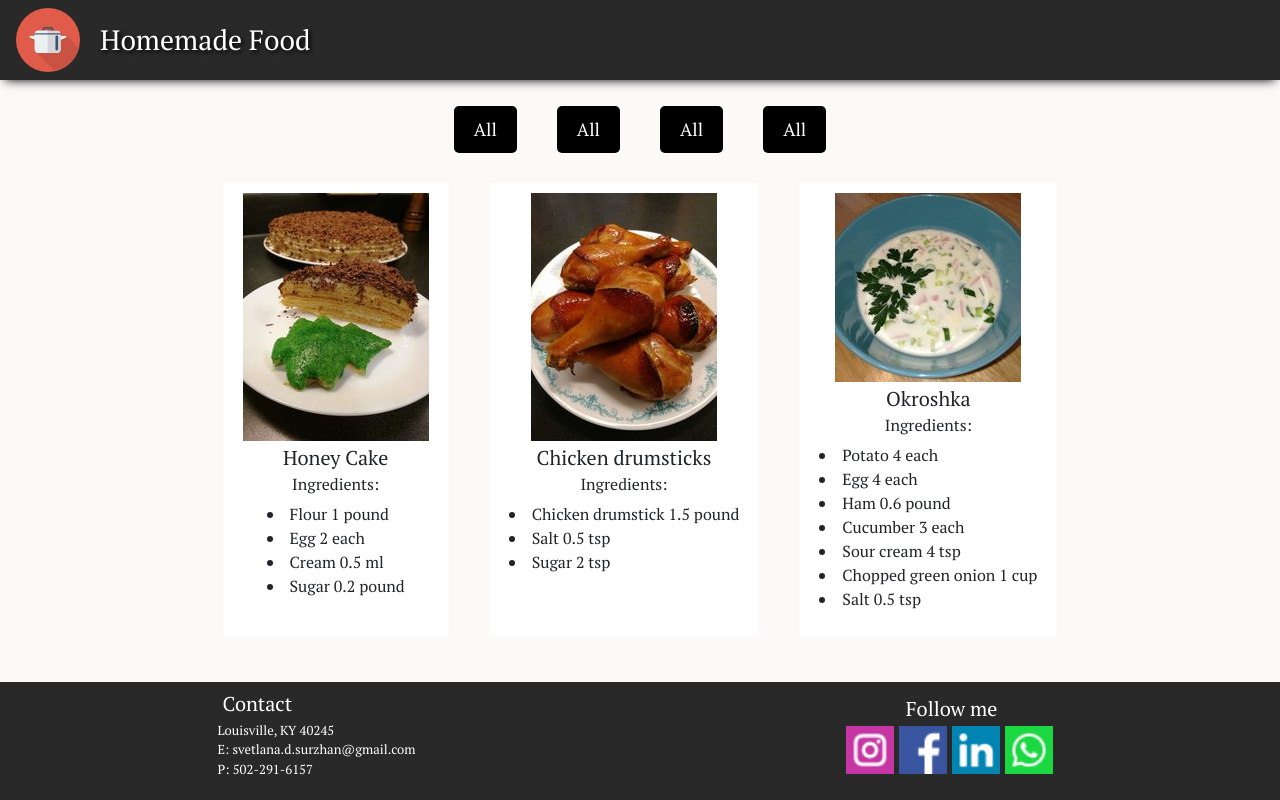
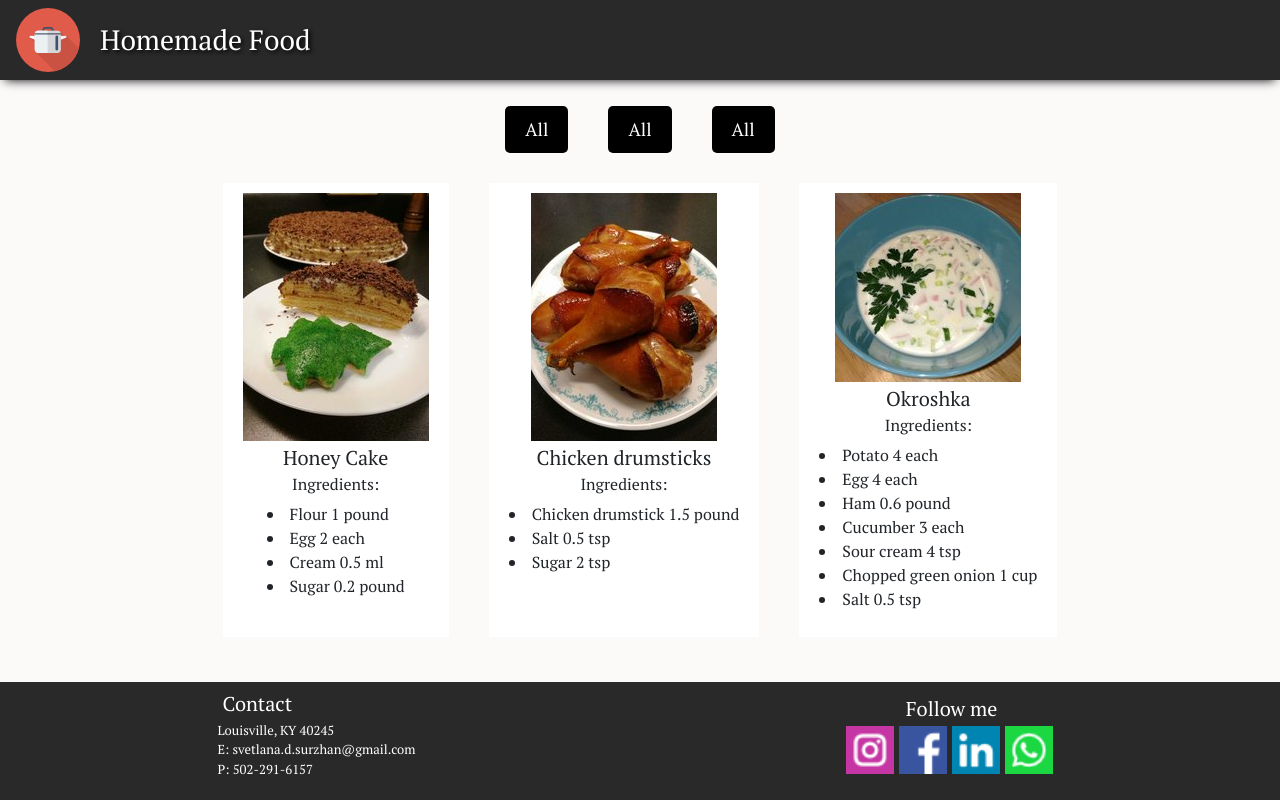
Before and after one commit to SvetlanaSurzhan/recipes-site, a React (Create React App) app in the folder ClientApp/: page / in a window 1280 px wide. Built offline with nearby package versions, Linux system fonts and the light colour scheme.

Commit message:
deleted Test type

```diff
--- a/ClientApp/src/components/button/TypeData.js
+++ b/ClientApp/src/components/button/TypeData.js
@@ -10,10 +10,6 @@ const type = [
     {
         "name": "Dinner",
         "typeId": 3
-    },
-    {
-        "name": "Test",
-        "typeId": 4
     }
 ]
 export default type;
```
